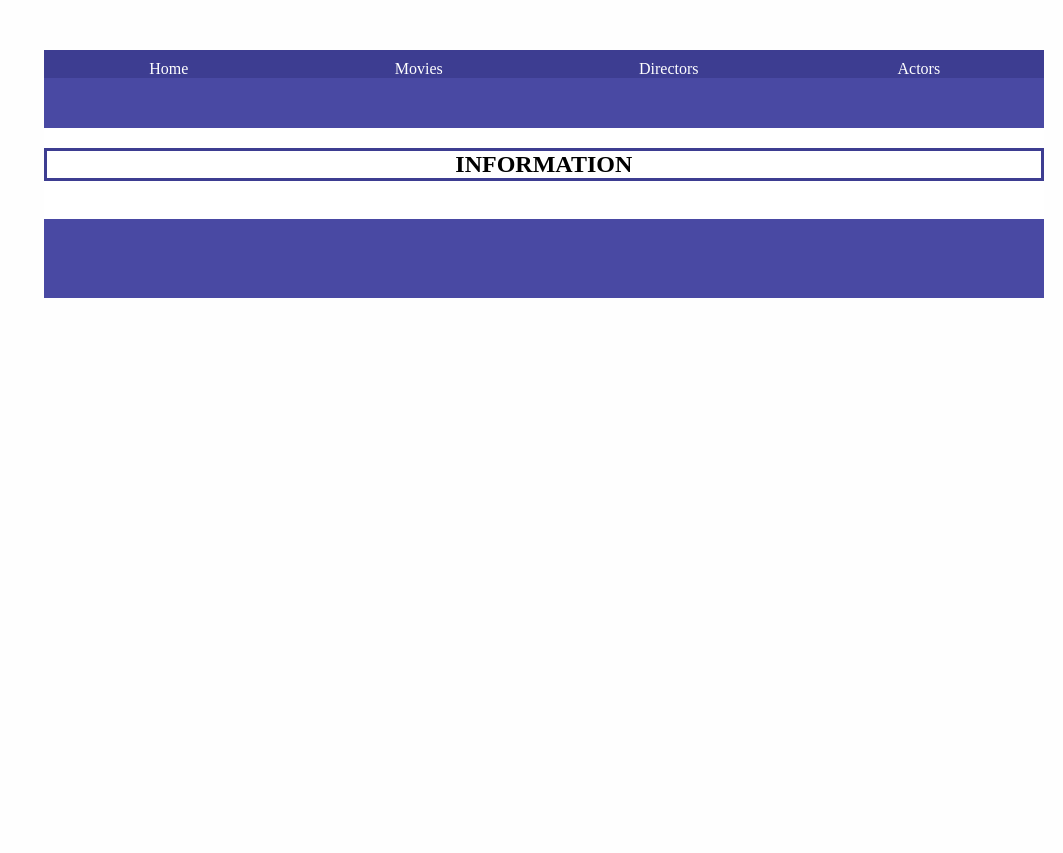
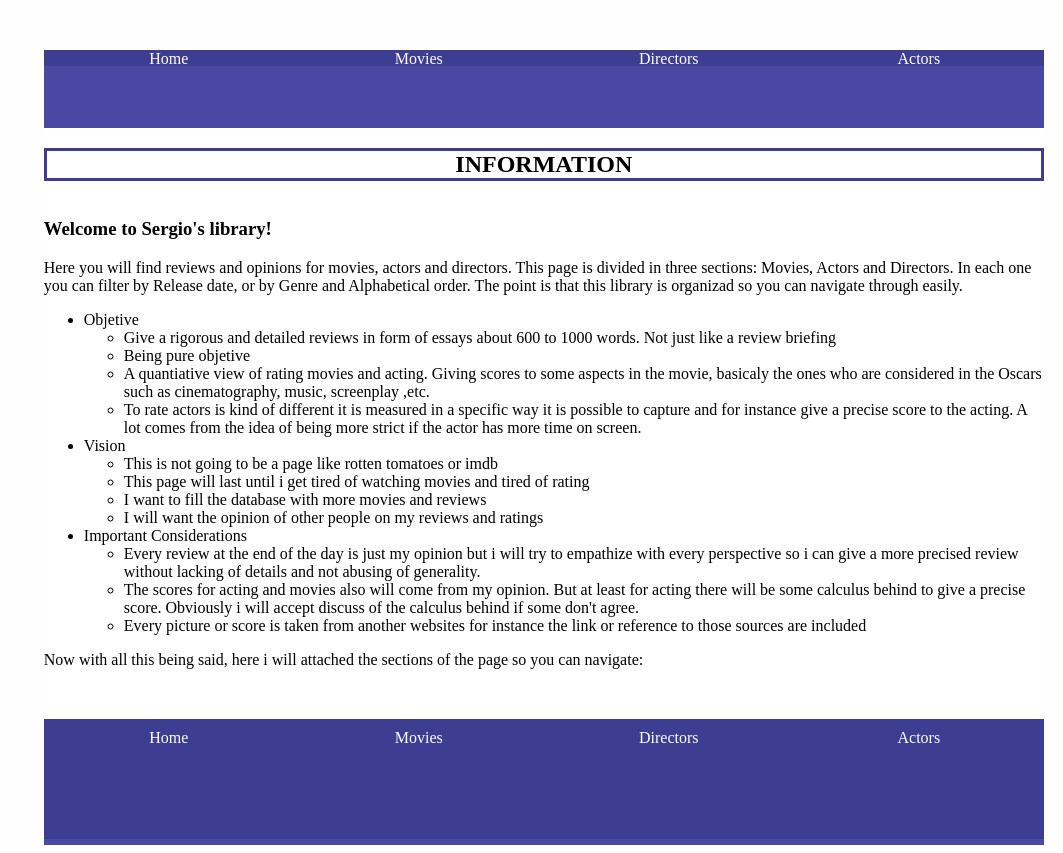
Before and after one commit to Sergio2405/Movies, a Django app: template blog/templates/blog/Home.html in a window 1280 px wide. Shown: the whole page, without its empty margins (217-1280 px from the left). Before the commit the page ends 298 px from the top, so only its background shows below. Run offline with Django 3.2, Linux system fonts and the light colour scheme; the template is opened without the code that fills it, so the values that code supplies are empty.

```diff
--- a/blog/models.py
+++ b/blog/models.py
@@ -1,6 +1,8 @@
 from typing import List
 from unittest.util import unorderable_list_difference
 from django.db import models
+import datetime
+
 
 # Create your models here.
 
@@ -120,6 +122,8 @@ class Movie(models.Model):
     language = models.CharField(default = "", max_length=40,blank=True)
     sinopsis = models.TextField(default = "",blank=True)
     review = models.TextField(default = "",blank=True)
+    review_date = models.DateField(blank=True, default = datetime.date.today)
+
 
     reference_image = models.URLField(max_length=200, default = "")
     reference_description = models.URLField(max_length=200, default = "")
--- a/blog/templates/blog/Home.html
+++ b/blog/templates/blog/Home.html
@@ -4,26 +4,31 @@
 <link href = "{% static 'blog/css/index.css' %}" rel="stylesheet" type="text/css">
 <style>
 
-    .directors
+.menu
 {
+    background-color: var(--page-color);
     display:flex;
-        justify-content: space-evenly;
-        column-gap: 5%;
-        row-gap:10%;
-        flex-basis: 50%;
-        flex-wrap: wrap;
     flex-direction: row;
+    height: 20%;
 }
-    .movies
+
+.menu a
 {
-        display:flex;
-        justify-content: space-evenly;
-        column-gap: 5%;
-        row-gap: 20px;
-        flex-basis: 50%;
-        flex-wrap: wrap;
-        flex-direction: row;
-        margin-top: 10%;
+    height: auto;
+    width: 100%;
+    text-align: center;
+}
+
+.menu a
+{
+    text-decoration: none;
+    text-align: center;
+    color:white;
+}
+
+.menu div:hover
+{
+    background-color: var(--nav-color);
 }
     #parent{width: 100%;}
 </style>
@@ -34,10 +39,10 @@
 <div id = "webpage">
     <div id = "header">
         <div class="menu">
-            <div><a href="{% url 'Home' %}">Home</a></div>
-            <div><a href="{% url 'Movies' %}">Movies</a></div>
-            <div><a href="{% url 'Directors' %}">Directors</a></div>
-            <div><a href="{% url 'Actors' %}">Actors</a></div>
+            <a href="{% url 'Home' %}">Home</a>
+            <a href="{% url 'Movies' %}">Movies</a>
+            <a href="{% url 'Directors' %}">Directors</a>
+            <a href="{% url 'Actors' %}">Actors</a>
         </div>
     </div>
 
@@ -50,8 +55,63 @@
             </div>
             <br>
 
+            <div>
+                <h3>Welcome to Sergio's library!</h3>
+                <p>
+                    Here you will find reviews and opinions for movies, actors and directors.
+                    This page is divided in three sections: Movies, Actors and Directors. In each one
+                    you can filter by Release date, or by Genre and Alphabetical order. The point is that
+                    this library is organizad so you can navigate through easily.
+
+                    <ul>
+                        <li>Objetive</li>
+                        <ul>
+                            <li>
+                            Give a rigorous and detailed reviews in form of essays about 600 to 1000 words. Not just
+                            like a review briefing
+                            </li>
+                            <li>
+                                Being pure objetive
+                            </li>
+                            <li>
+                                A quantiative view of rating movies and acting. Giving scores to some aspects in the movie,
+                                basicaly the ones who are considered in the Oscars such as cinematography, music, screenplay ,etc.
+                            </li>
+                            <li>
+                                To rate actors is kind of different it is measured in a specific way it is possible to capture and for instance
+                                give a precise score to the acting. A lot comes from the idea of being more strict if the actor has more
+                                time on screen.
+                            </li>
+                        </ul>
+                        <li>Vision</li>
+                        <ul>
+                            <li>This is not going to be a page like rotten tomatoes or imdb</li>
+                            <li>This page will last until i get tired of watching movies and tired of rating</li>
+                            <li>I want to fill the database with more movies and reviews</li>
+                            <li>I will want the opinion of other people on my reviews and ratings</li>
+                        </ul>
+                        <li>Important Considerations</li>
+                        <ul>
+                            <li>Every review at the end of the day is just my opinion but i will try to empathize with every perspective
+                                so i can give a more precised review without lacking of details and not abusing of generality.
+                            </li>
+                            <li>
+                                The scores for acting and movies also will come from my opinion. But at least for acting there will be some calculus
+                                behind to give a precise score. Obviously i will accept discuss of the calculus behind if some don't agree.
+                            </li>
+                            <li>Every picture or score is taken from another websites for instance the link or reference to those sources are included</li>
+                        </ul>
+                    </ul>
+                </p>
+                <p>Now with all this being said, here i will attached the sections of the page so you can navigate:</p>
+                <div class="menu">
+                    <div><a href="{% url 'Home' %}">Home</a></div>
+                    <div><a href="{% url 'Movies' %}">Movies</a></div>
+                    <div><a href="{% url 'Directors' %}">Directors</a></div>
+                    <div><a href="{% url 'Actors' %}">Actors</a></div>
                 </div>
-
+            </div>
+        </div>
     </div>
 
     <div id = "bottom">
--- a/movies/settings.py
+++ b/movies/settings.py
@@ -59,7 +59,7 @@ ROOT_URLCONF = 'movies.urls'
 TEMPLATES = [
     {
         'BACKEND': 'django.template.backends.django.DjangoTemplates',
-        'DIRS': [],
+        'DIRS': BASE_DIR / 'templates',
         'APP_DIRS': True,
         'OPTIONS': {
             'context_processors': [
```
Also changed, not shown: blog/migrations/0010_auto_20220517_0955.py (added), db.sqlite3. Lines whose indentation alone changed are shown as unchanged.
